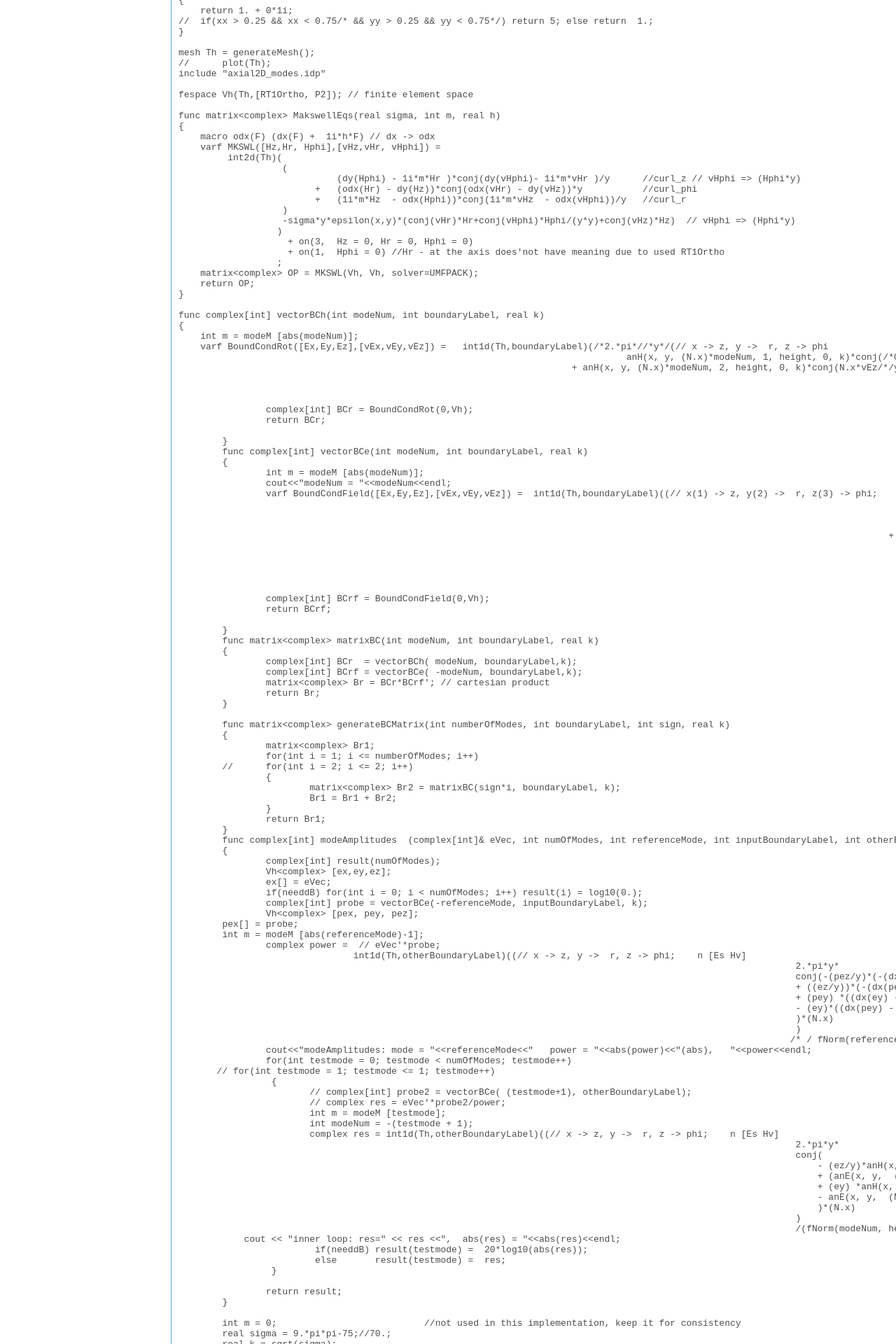
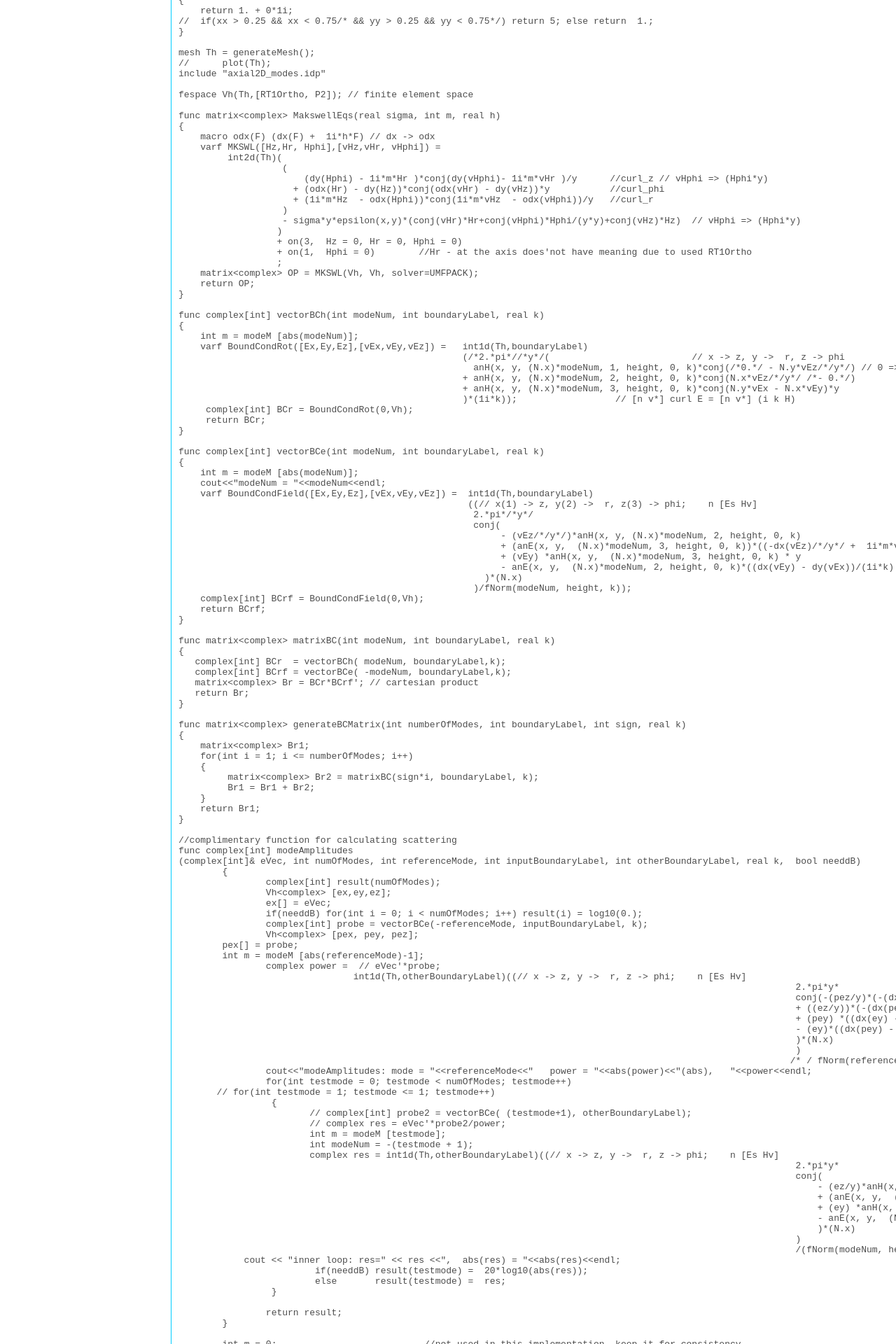
Before and after one commit to FreeFem/FreeFem-modules, a Jekyll site: the page built from _modules/maxwellWaveguideBC.md, in a window 1280 px wide. Shown: the part 862-2782 px from the top of the page at 70% size. Built offline with Jekyll 4.4.1, drawn with Linux system fonts in a browser that asks for light colours; formulas are drawn with MathJax 3; our own code applies the rules of GitHub Pages for plain Markdown files; some of the changed text lies outside the part shown.

Commit message:
Update maxwellWaveguideBC.md

````diff
--- a/_modules/maxwellWaveguideBC.md
+++ b/_modules/maxwellWaveguideBC.md
@@ -54,14 +54,14 @@
     varf MKSWL([Hz,Hr, Hphi],[vHz,vHr, vHphi]) =
          int2d(Th)(
         	   (
-		             (dy(Hphi) - 1i*m*Hr )*conj(dy(vHphi)- 1i*m*vHr )/y      //curl_z // vHphi => (Hphi*y)
-        		 +   (odx(Hr) - dy(Hz))*conj(odx(vHr) - dy(vHz))*y	     //curl_phi
-        		 +   (1i*m*Hz  - odx(Hphi))*conj(1i*m*vHz  - odx(vHphi))/y   //curl_r
+		       (dy(Hphi) - 1i*m*Hr )*conj(dy(vHphi)- 1i*m*vHr )/y      //curl_z // vHphi => (Hphi*y)
+        	     + (odx(Hr) - dy(Hz))*conj(odx(vHr) - dy(vHz))*y	       //curl_phi
+        	     + (1i*m*Hz  - odx(Hphi))*conj(1i*m*vHz  - odx(vHphi))/y   //curl_r
         	   )
-        	   -sigma*y*epsilon(x,y)*(conj(vHr)*Hr+conj(vHphi)*Hphi/(y*y)+conj(vHz)*Hz)  // vHphi => (Hphi*y)
+        	   - sigma*y*epsilon(x,y)*(conj(vHr)*Hr+conj(vHphi)*Hphi/(y*y)+conj(vHz)*Hz)  // vHphi => (Hphi*y)
         	  )
-        	    + on(3,  Hz = 0, Hr = 0, Hphi = 0)
-        	    + on(1,  Hphi = 0) //Hr - at the axis does'not have meaning due to used RT1Ortho
+        	  + on(3,  Hz = 0, Hr = 0, Hphi = 0)
+        	  + on(1,  Hphi = 0)        //Hr - at the axis does'not have meaning due to used RT1Ortho
                   ;
     matrix<complex> OP = MKSWL(Vh, Vh, solver=UMFPACK);
     return OP;
@@ -70,54 +70,56 @@
 func complex[int] vectorBCh(int modeNum, int boundaryLabel, real k)
 {
     int m = modeM [abs(modeNum)];
-    varf BoundCondRot([Ex,Ey,Ez],[vEx,vEy,vEz]) =   int1d(Th,boundaryLabel)(/*2.*pi*//*y*/(// x -> z, y ->  r, z -> phi
-		                                                                  anH(x, y, (N.x)*modeNum, 1, height, 0, k)*conj(/*0.*/ - N.y*vEz/*/y*/) // 0 => N.z
-                                                                        + anH(x, y, (N.x)*modeNum, 2, height, 0, k)*conj(N.x*vEz/*/y*/ /*- 0.*/)
-																	    + anH(x, y, (N.x)*modeNum, 3, height, 0, k)*conj(N.y*vEx - N.x*vEy)*y
-																		)*(1i*k));  // [n v*] rot E = [n v*] (i k H)
+    varf BoundCondRot([Ex,Ey,Ez],[vEx,vEy,vEz]) =   int1d(Th,boundaryLabel)
+                                                    (/*2.*pi*//*y*/(                          // x -> z, y ->  r, z -> phi
+		                                      anH(x, y, (N.x)*modeNum, 1, height, 0, k)*conj(/*0.*/ - N.y*vEz/*/y*/) // 0 => N.z
+                                                    + anH(x, y, (N.x)*modeNum, 2, height, 0, k)*conj(N.x*vEz/*/y*/ /*- 0.*/)
+						    + anH(x, y, (N.x)*modeNum, 3, height, 0, k)*conj(N.y*vEx - N.x*vEy)*y
+						    )*(1i*k));                  // [n v*] curl E = [n v*] (i k H)
+     complex[int] BCr = BoundCondRot(0,Vh);
+     return BCr;
+}
 
-		complex[int] BCr = BoundCondRot(0,Vh);
-		return BCr;
+func complex[int] vectorBCe(int modeNum, int boundaryLabel, real k)
+{
+    int m = modeM [abs(modeNum)];
+    cout<<"modeNum = "<<modeNum<<endl;
+    varf BoundCondField([Ex,Ey,Ez],[vEx,vEy,vEz]) =  int1d(Th,boundaryLabel)
+                                                     ((// x(1) -> z, y(2) ->  r, z(3) -> phi;    n [Es Hv]
+                                                      2.*pi*/*y*/
+						      conj(
+						           - (vEz/*/y*/)*anH(x, y, (N.x)*modeNum, 2, height, 0, k)
+							   + (anE(x, y,  (N.x)*modeNum, 3, height, 0, k))*((-dx(vEz)/*/y*/ +  1i*m*vEx/*/y*/) / (1i*k) ) //Ez = anE(..,3,..)*y
+							   + (vEy) *anH(x, y,  (N.x)*modeNum, 3, height, 0, k) * y
+							   - anE(x, y,  (N.x)*modeNum, 2, height, 0, k)*((dx(vEy) - dy(vEx))/(1i*k) * y)
+							)*(N.x)
+						      )/fNorm(modeNum, height, k));
+    complex[int] BCrf = BoundCondField(0,Vh);
+    return BCrf;
+}
 
-	}
-	func complex[int] vectorBCe(int modeNum, int boundaryLabel, real k)
-	{
-		int m = modeM [abs(modeNum)];
-		cout<<"modeNum = "<<modeNum<<endl;
-		varf BoundCondField([Ex,Ey,Ez],[vEx,vEy,vEz]) =  int1d(Th,boundaryLabel)((// x(1) -> z, y(2) ->  r, z(3) -> phi;    n [Es Hv]
-																	 2.*pi*/*y*/
-																	 conj(
-																	  - (vEz/*/y*/)*anH(x, y, (N.x)*modeNum, 2, height, 0, k)
-															     	  + (anE(x, y,  (N.x)*modeNum, 3, height, 0, k))*((-dx(vEz)/*/y*/ + 1i*m*vEx/*/y*/) / (1i*k) ) //Ez = anE(..,3,..)*y
-																      + (vEy) *anH(x, y,  (N.x)*modeNum, 3, height, 0, k) * y
-																      - anE(x, y,  (N.x)*modeNum, 2, height, 0, k)*((dx(vEy) - dy(vEx))/(1i*k) * y)
-																	 )*(N.x)
-																	 )
-																	 /fNorm(modeNum, height, k));
-		complex[int] BCrf = BoundCondField(0,Vh);
-		return BCrf;
+func matrix<complex> matrixBC(int modeNum, int boundaryLabel, real k)
+{
+   complex[int] BCr  = vectorBCh( modeNum, boundaryLabel,k);
+   complex[int] BCrf = vectorBCe( -modeNum, boundaryLabel,k);
+   matrix<complex> Br = BCr*BCrf'; // cartesian product
+   return Br;
+}
 
-	}
-	func matrix<complex> matrixBC(int modeNum, int boundaryLabel, real k)
-	{
-		complex[int] BCr  = vectorBCh( modeNum, boundaryLabel,k);
-		complex[int] BCrf = vectorBCe( -modeNum, boundaryLabel,k);
-		matrix<complex> Br = BCr*BCrf'; // cartesian product
-		return Br;
-	}
+func matrix<complex> generateBCMatrix(int numberOfModes, int boundaryLabel, int sign, real k)
+{
+    matrix<complex> Br1;
+    for(int i = 1; i <= numberOfModes; i++)
+    {
+         matrix<complex> Br2 = matrixBC(sign*i, boundaryLabel, k);
+         Br1 = Br1 + Br2;
+    }
+    return Br1;
+}
 
-	func matrix<complex> generateBCMatrix(int numberOfModes, int boundaryLabel, int sign, real k)
-	{
-		matrix<complex> Br1;
-		for(int i = 1; i <= numberOfModes; i++)
-	//	for(int i = 2; i <= 2; i++)
-		{
-			matrix<complex> Br2 = matrixBC(sign*i, boundaryLabel, k);
-			Br1 = Br1 + Br2;
-		}
-		return Br1;
-	}
-	func complex[int] modeAmplitudes  (complex[int]& eVec, int numOfModes, int referenceMode, int inputBoundaryLabel, int otherBoundaryLabel, real k,  bool needdB)
+//complimentary function for calculating scattering
+func complex[int] modeAmplitudes
+(complex[int]& eVec, int numOfModes, int referenceMode, int inputBoundaryLabel, int otherBoundaryLabel, real k,  bool needdB)
 	{
 		complex[int] result(numOfModes);
 		Vh<complex> [ex,ey,ez];
@@ -171,53 +173,35 @@
 	cout<<"h3 = "<<H(k, Kappa(3,height,1))<<",  kappa3 = "<<Kappa(3,height,1)<<",  k = "<<k<<",  beta_ph = "<<k/H(k, Kappa(1,height,1))<<endl;
 	cout<<"h3 = "<<H(k, Kappa(4,height,1))<<",  kappa3 = "<<Kappa(4,height,1)<<",  k = "<<k<<",  beta_ph = "<<k/H(k, Kappa(1,height,1))<<endl;
 
-	int rightBorderLabel = 2;
-	int  leftBorderLabel = 4;
-	int numberOfModesToAccount = 3;
-	int targetMode = 3;
-	matrix<complex> Br = generateBCMatrix(numberOfModesToAccount, rightBorderLabel,1, k);
-	matrix<complex> Bl = generateBCMatrix(numberOfModesToAccount, leftBorderLabel, 1, k);
-	matrix<complex> OP = MakswellEqs(sigma, m, 0) ;
+int rightBorderLabel = 2;
+int  leftBorderLabel = 4;
+int numberOfModesToAccount = 3;
+int targetMode = 3;
+matrix<complex> Br = generateBCMatrix(numberOfModesToAccount, rightBorderLabel,1, k);
+matrix<complex> Bl = generateBCMatrix(numberOfModesToAccount, leftBorderLabel, 1, k);
+matrix<complex> OP = MakswellEqs(sigma, m, 0) ;
 
-	matrix<complex> A; //A =  OP + Bl + Br;                     //Here is an odd thing happens. Initially, I wrote  "A = OP + generateBCMatrix(...) + generateBCMatrix(...);"
-	A = OP;                                                     //but I've found out that the result depends on the order of calling  the constructors (and,generally, is wrong),
-	A = A + Br;                                                 //so now I'm not sure now even if  "matrix A= OP + Bl +Br"  will work correctly and add them step by step
-	A = A + Bl;
-    complex[int] u(Br.n);
-	set(A, solver = UMFPACK);
-	complex[int] RHS =  vectorBCh(targetMode , leftBorderLabel, k);
+matrix<complex> A; //A =  OP + Bl + Br;   //Here is an odd thing happens. Initially, I wrote  "A = OP + generateBCMatrix(...) + generateBCMatrix(...);"
+A = OP;                                   //but I've found out that the result depends on the order of calling the constructors (and,generally, is wrong),
+A = A + Br;                               //so now I'm not sure now even if  "matrix A= OP + Bl +Br"  will work correctly and add them step by step
+A = A + Bl;
+complex[int] u(Br.n);
+set(A, solver = UMFPACK);
+complex[int] RHS =  vectorBCh(targetMode , leftBorderLabel, k);
 
-	u = A^-1*(RHS);
+u = A^-1*(RHS);
 
 
-	Vh<complex> [Ex,Ey,Ez];
-    Ex[] = u;
+Vh<complex> [Ex,Ey,Ez];
+Ex[] = u;
 
-    plot(Ex, fill = true, cmm = "Ex");
-    plot(Ey, fill = true, cmm = "Ey");
-	fespace Uh (Th, P1); Uh<complex> Eztrue = Ez/(y+1e-10);
-	plot(Eztrue, fill = true, cmm = "Ez");
+plot(Ex, fill = true, cmm = "Ex");
+plot(Ey, fill = true, cmm = "Ey");
+//fespace Uh (Th, P1); Uh<complex> Ezreal = Ez/(y+1e-10);
+//plot(Ezreal, fill = true, cmm = "Ez");
 
-	cout<<	modeAmplitudes(u, numberOfModesToAccount, -targetMode,  leftBorderLabel,  rightBorderLabel, k, false)<<endl;
-	cout<<	modeAmplitudes(u, numberOfModesToAccount,  targetMode,  leftBorderLabel,  leftBorderLabel, k, false)<<endl;
-
-    complex theNorm =  int1d(Th,leftBorderLabel)((// x(1) -> z, y(2) ->  r, z(3) -> phi;    n [Es Hv]
-																	 2.*pi*y*
-																	 conj(
-						   									  -(anE(x, y,  1, 3, height, 0, k)/*/y*/)*anH(x, y, -1, 2, height, 0, k)
-															// эмпирически установил, что здесь не хватает множителя h/k (сейчас он в поле anE)
-																	 + (anE(x, y,  -1, 3, height, 0, k))*anH(x, y, 1, 2, height, 0, k) //Ez = anE(..,3,..)*y
-																//DEBUG DEBUG  DEBUG	 + (vEy) *anH(x, y,  (N.x)*modeNum, 3, height, 0, k) * y
-																//DEBUG DEBUG  DEBUG	 - anE(x, y,  (N.x)*modeNum, 2, height, 0, k)*((dx(vEy) - dy(vEx))/(1i*k) * y)
-																	 )*(N.x)
-																	 )
-																	 );
-	cout<<"the norm is \n"<< theNorm<<endl;
-
-
-
-
-
+cout<<	modeAmplitudes(u, numberOfModesToAccount, -targetMode,  leftBorderLabel,  rightBorderLabel, k, false)<<endl;
+cout<<	modeAmplitudes(u, numberOfModesToAccount,  targetMode,  leftBorderLabel,  leftBorderLabel, k, false)<<endl;
 ```
 
 _[Optional]_
````
